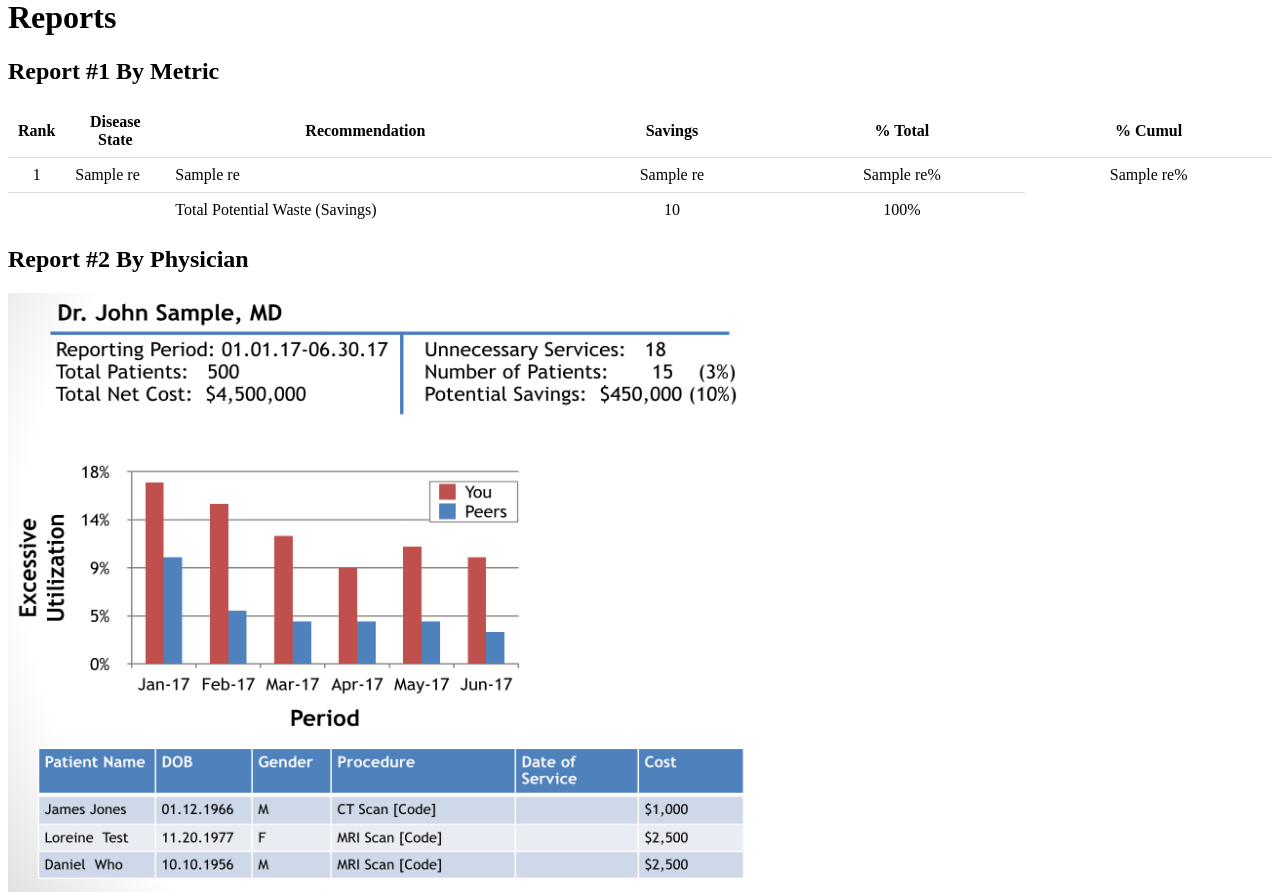
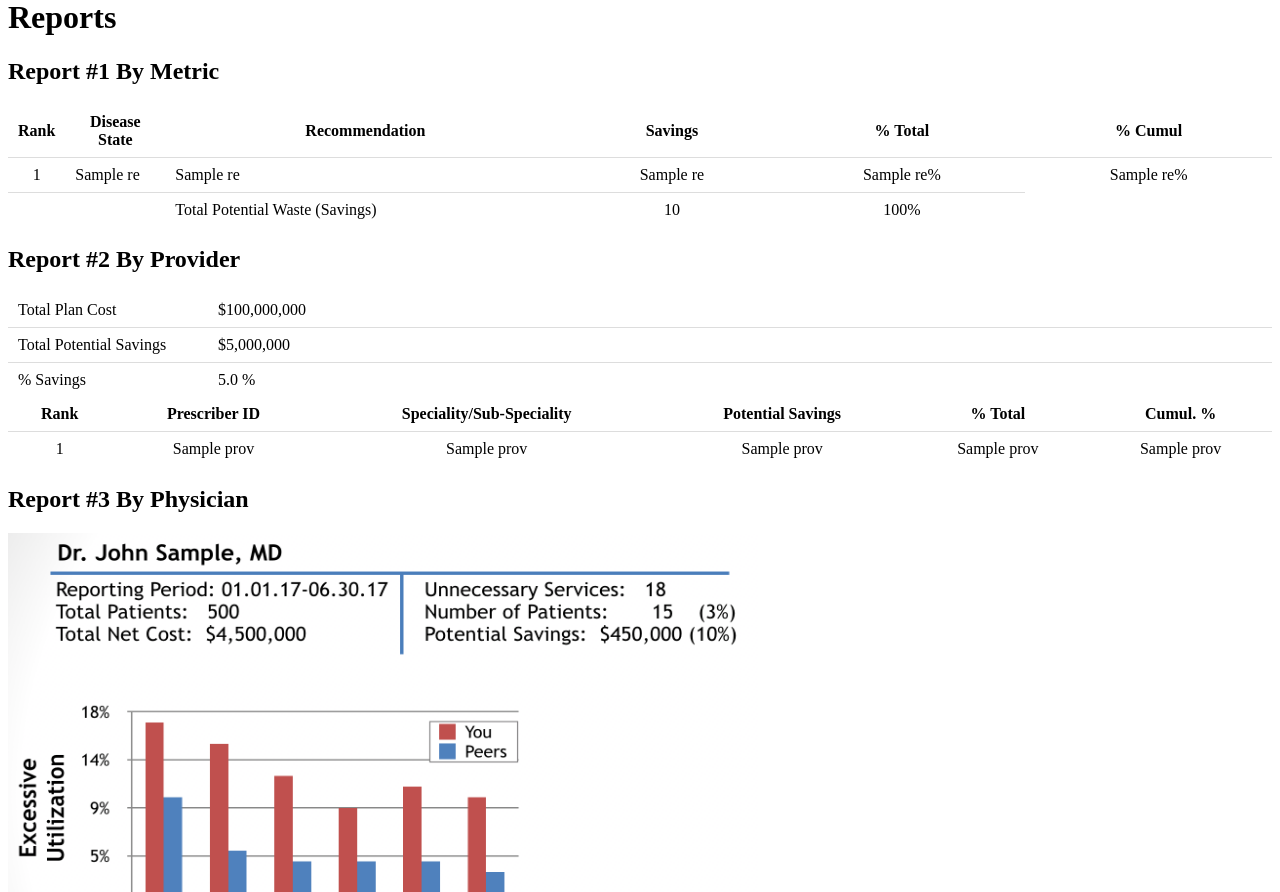
Before and after one commit to rpetrenko/python-dash, a Flask app: template flask_demo/templates/page.html in a window 1280 px wide. Shown: the part 689-1581 px from the top of the page. Run offline with Flask 2, Linux system fonts and the light colour scheme; the template is opened without the code that fills it: most values are stand-ins (such as "Sample title", 1, 10 or a date in 2020); some libraries are stand-ins or nearby versions.

Commit message:
adding report by provider

```diff
--- a/jquery_demo/main.py
+++ b/jquery_demo/main.py
@@ -10,7 +10,7 @@ csrf = CSRFProtect(app)
 
 data = json.load(open("static/data.json"))
 wastes_data = json.load(open("static/wastes.json"))
-
+provider_data = json.load(open("static/providers.json"))
 
 def price_to_int(v):
     return int(v[1:].replace(',', ''))
@@ -60,6 +60,7 @@ def submit():
                     res2.append(r + ["{0:.1f}".format(percent), "{0:.1f}".format(percent_cum)])
                 s = locale.currency(s, grouping=True)
                 result = {"res": res2, "total": "{0}".format(s[:-3])}
+            result["prov"] = provider_data
     return render_template('page.html', result=result)
 
 if __name__ == '__main__':
--- /dev/null
+++ b/jquery_demo/static/providers.json
@@ -0,0 +1,7 @@
+[
+  ["1", "John Sample", "Endocrinology", "$450,000", "9.0 %", "9.0 %"],
+  ["2", "Doctor Phil", "Oncology", "$230,000", "4.6 %", "13.6 %"],
+  ["3", "MD XYZ", "Neurology", "$170,000", "3.4 %", "17.0 %"],
+  ["4", "MD ABC", "Neurology", "$145,000", "2.9 %", "19.9 %"],
+  ["5", "MD 123", "Cardio-Vascular", "$120,000", "2.4 %", "22.3 %"]
+]
--- a/jquery_demo/templates/page.html
+++ b/jquery_demo/templates/page.html
@@ -75,8 +75,46 @@
         </tr>
     </table>
 
+    <h2> Report #2 By Provider</h2>
+    <table class="display dataTable">
+        <col width="200">
+        <tr>
+            <td>Total Plan Cost</td>
+            <td>$100,000,000</td>
+        </tr>
+        <tr>
+            <td>Total Potential Savings</td>
+            <td>$5,000,000</td>
+        </tr>
+        <tr>
+            <td>% Savings</td>
+            <td>5.0 %</td>
+        </tr>
+    </table>
+
+    <table class="display dataTable">
+        <tr>
+            <th>Rank</th>
+            <th>Prescriber ID</th>
+            <th>Speciality/Sub-Speciality</th>
+            <th>Potential Savings</th>
+            <th>% Total</th>
+            <th>Cumul. %</th>
+        </tr>
+        {% for r in result["prov"] %}
+        <tr>
+            <td align="center">{{ r[0] }}</td>
+            <td align="center">{{ r[1] }}</td>
+            <td align="center">{{ r[2] }}</td>
+            <td align="center">{{ r[3] }}</td>
+            <td align="center">{{ r[4] }}</td>
+            <td align="center">{{ r[5] }}</td>
+        </tr>
+        {% endfor %}
+    </table>
+
     <div>
-        <h2> Report #2 By Physician</h2>
+        <h2> Report #3 By Physician</h2>
 
         <img src="{{ url_for('static', filename='provider1.png') }}"
              alt="Metrics by provider"
```
